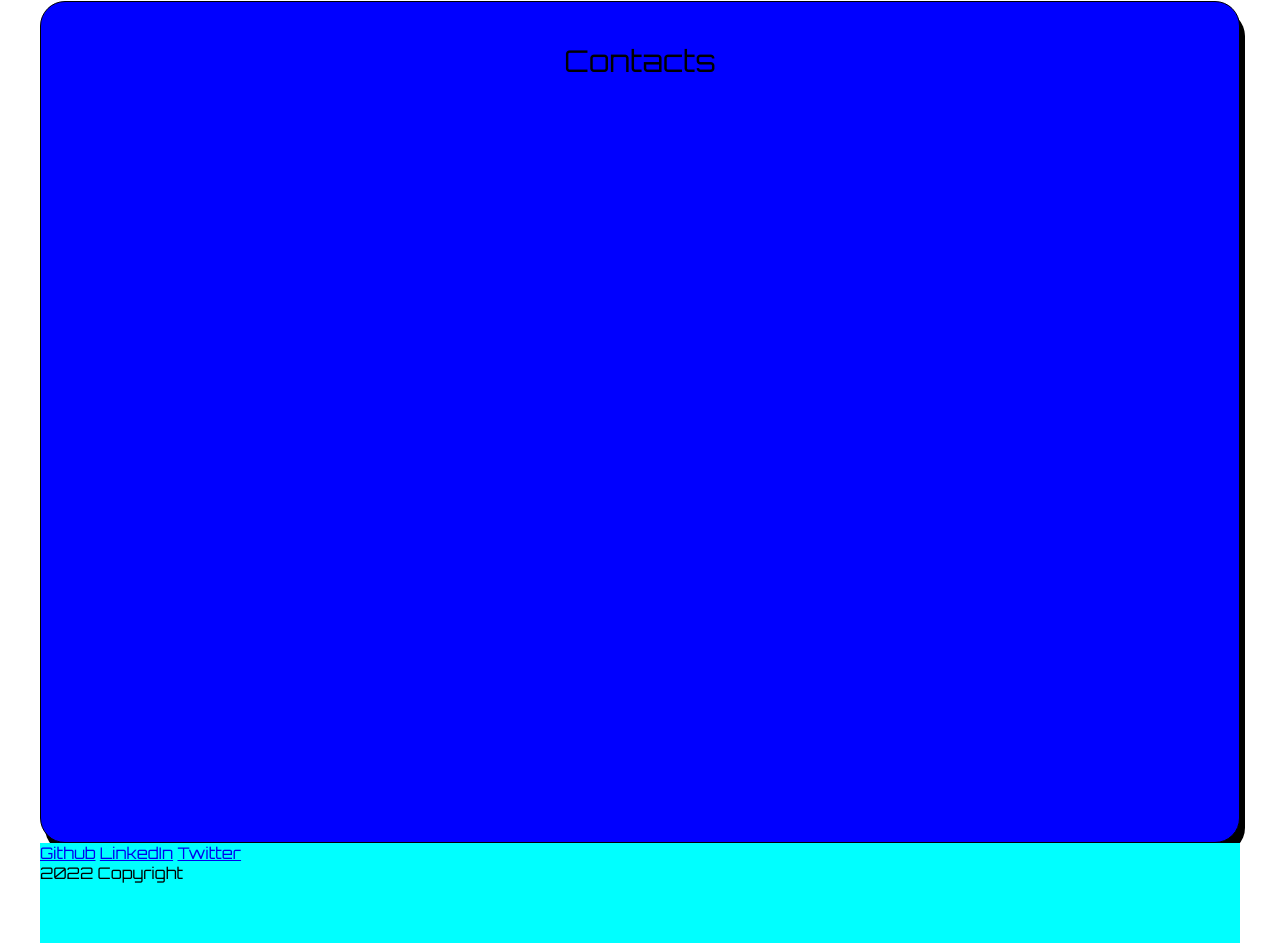
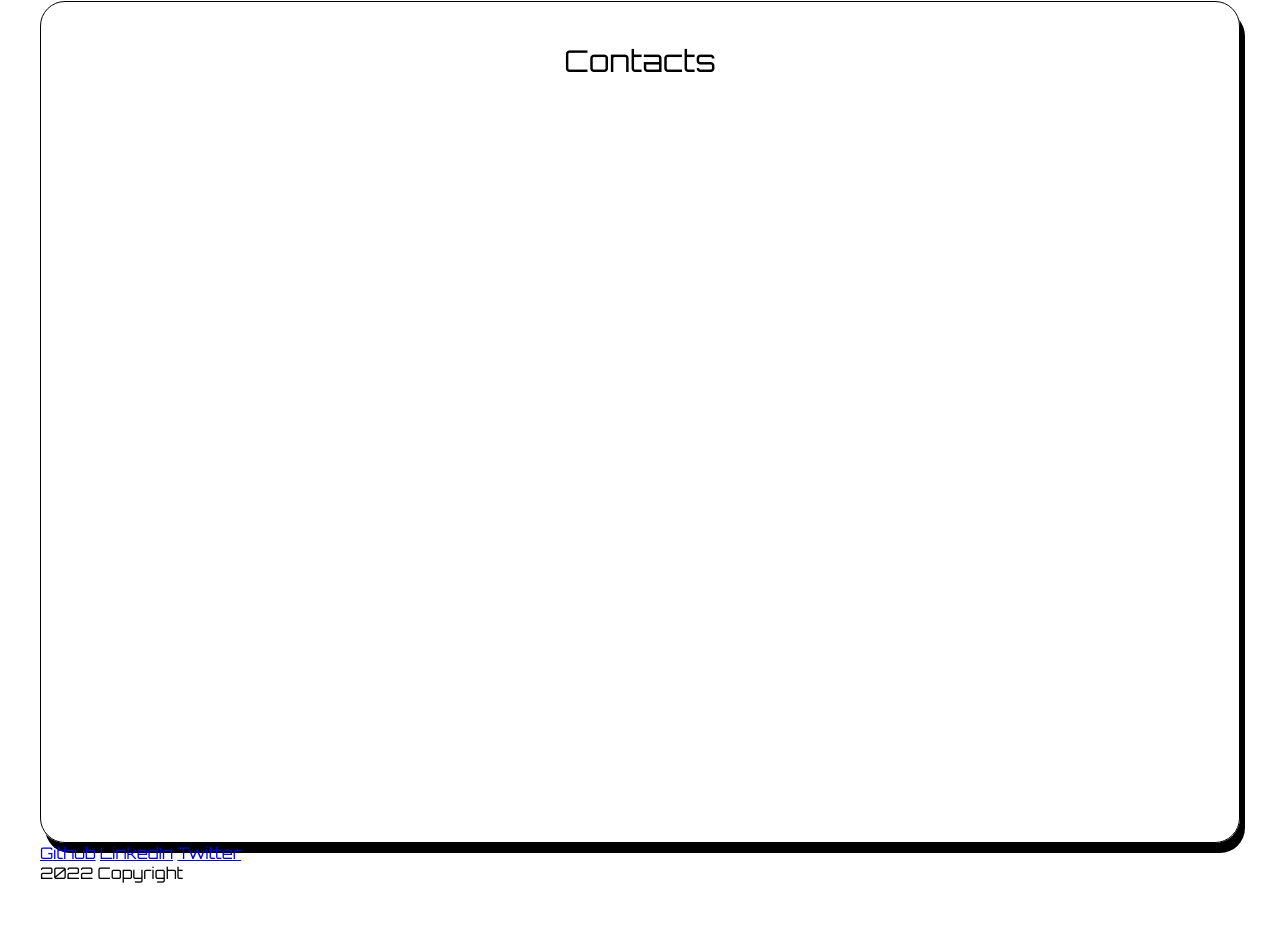
Before and after one commit to Zukauskas/portfolio-v1, a website: page index.html in a window 1280 px wide. Shown: the part 2745-3688 px from the top of the page. Drawn offline with Linux system fonts and the light colour scheme.

Commit message:
Remove not needed colors

```diff
--- a/css/main.css
+++ b/css/main.css
@@ -134,10 +134,9 @@ section {
 }
 
 #contacts {
-    background-color: blue;
+
 }
-
 .bottom-content {
     height: 100px;
-    background-color: aqua;
+    display: inline-block;
 }
```
